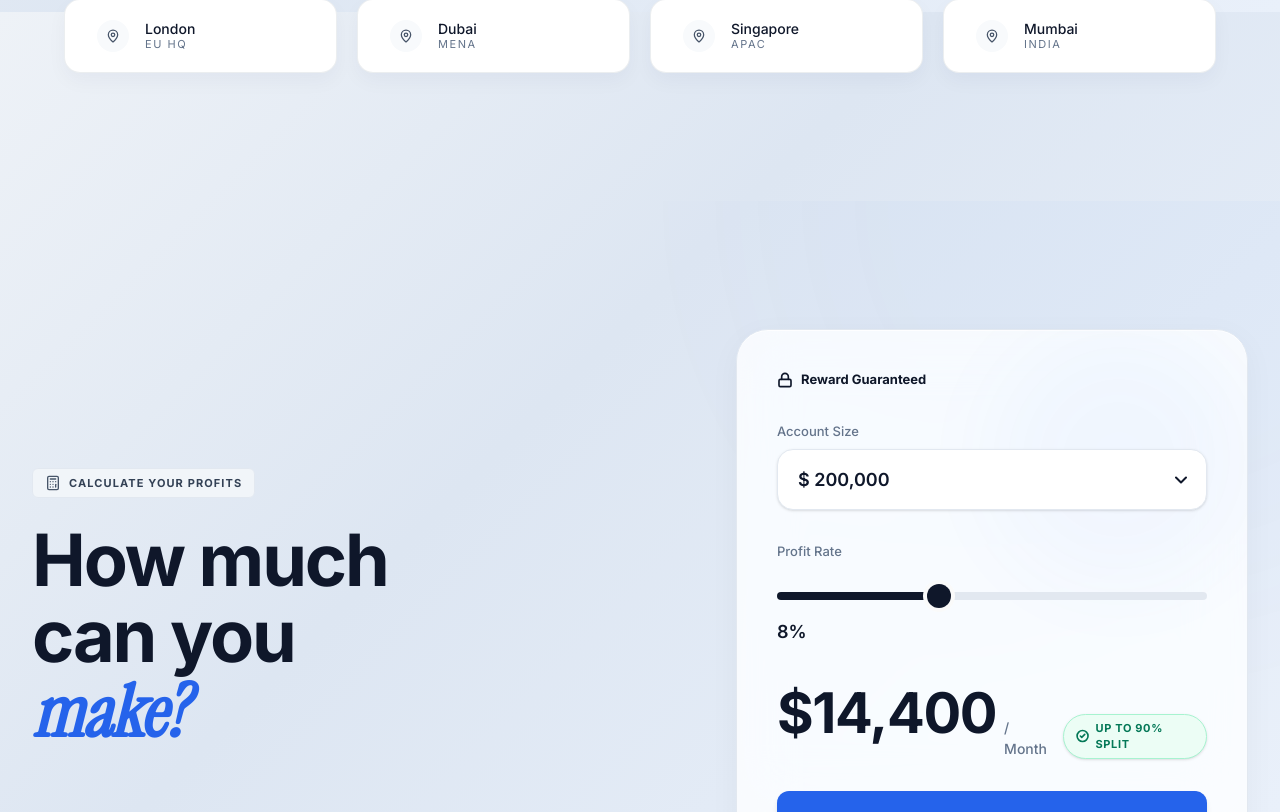
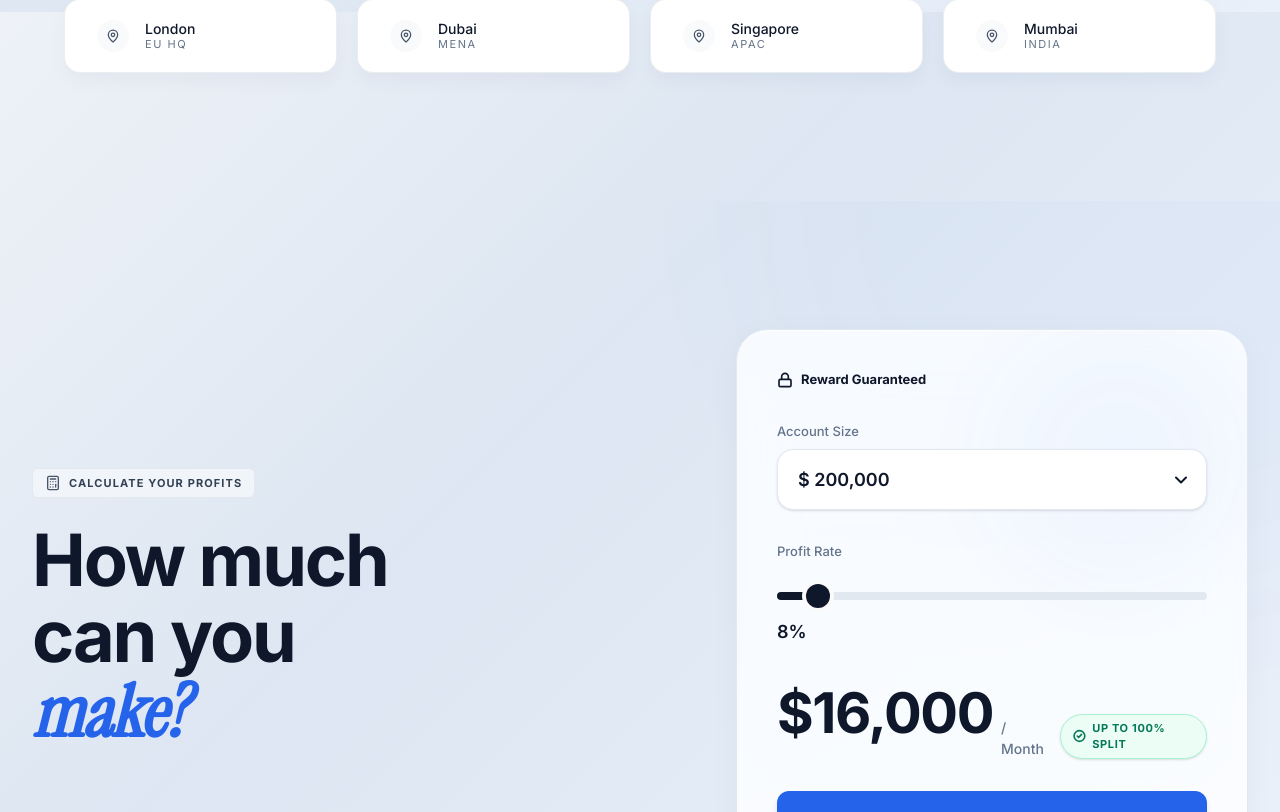
Before and after one commit to jatinkatariaaaa/thepeoplepropwebsite, a Next.js app: page / in a window 1280 px wide. Shown: the part 11188-12000 px from the top of the page. Built offline with nearby package versions, Linux system fonts and the light colour scheme.

Commit message:
Update profit calculator to 100% max rate and 100% profit split

```diff
--- a/src/components/landing/ProfitCalculator.tsx
+++ b/src/components/landing/ProfitCalculator.tsx
@@ -17,8 +17,8 @@ export function ProfitCalculator() {
   const [accountSize, setAccountSize] = useState<number>(200000);
   const [profitRate, setProfitRate] = useState<number>(8);
 
-  // Up to 90% profit split
-  const profitSplitPercentage = 0.90;
+  // Up to 100% profit split
+  const profitSplitPercentage = 1.00;
   const calculatedProfit = Math.round(accountSize * (profitRate / 100) * profitSplitPercentage);
 
   return (
@@ -95,13 +95,13 @@ export function ProfitCalculator() {
                   <input
                     type="range"
                     min="1"
-                    max="20"
+                    max="100"
                     step="1"
                     value={profitRate}
                     onChange={(e) => setProfitRate(Number(e.target.value))}
                     className="w-full h-2 bg-slate-200 rounded-full appearance-none cursor-pointer"
                     style={{
-                      background: `linear-gradient(to right, var(--ink-950) ${(profitRate - 1) / 19 * 100}%, #E2E8F0 ${(profitRate - 1) / 19 * 100}%)`
+                      background: `linear-gradient(to right, var(--ink-950) ${(profitRate - 1) / 99 * 100}%, #E2E8F0 ${(profitRate - 1) / 99 * 100}%)`
                     }}
                   />
                   {/* Custom Thumb is handled via global css usually, but we rely on tailwind defaults or simple styling here */}
@@ -142,11 +142,11 @@ export function ProfitCalculator() {
                   </span>
                 </div>
 
-                {/* 90% Split Badge */}
+                {/* 100% Split Badge */}
                 <div className="chip chip-success px-3 py-1.5 shadow-sm">
                   <CheckCircle2 className="w-3.5 h-3.5" strokeWidth={3} />
                   <span className="font-bold">
-                    Up to 90% Split
+                    Up to 100% Split
                   </span>
                 </div>
               </div>
```
